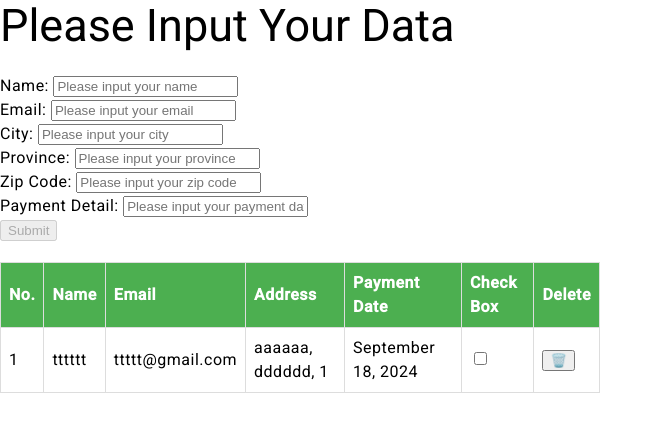
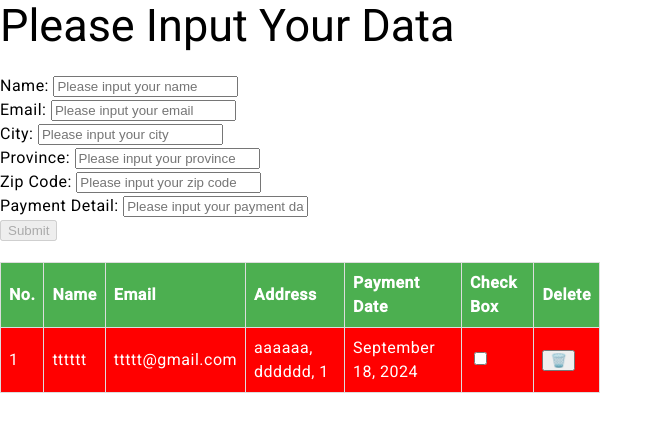
Before and after one commit to loneywalley/Belajar-Angular, an Angular app: page / in a window 1280 px wide. Shown: the top 432 px of the page, without its empty margins (0-663 px from the left). Built offline with nearby package versions, Linux system fonts and the light colour scheme.

Commit message:
Challenge 2

```diff
--- a/src/app/table/table.component.html
+++ b/src/app/table/table.component.html
@@ -11,7 +11,7 @@
       </tr>
     </thead>
     <tbody>
-      <tr *ngFor="let user of dataUsers; let i = index" [class.strikethrough]="user.checked">
+      <tr *ngFor="let user of dataUsers; let i = index" [class.strikethrough]="user.checked" [ngClass]="{'highlight': isHighlight(user.paymentDate)}">
         <td>{{ i + 1 }}</td>
         <td>{{ user.name }}</td>
         <td>{{ user.email }}</td>
--- a/src/app/table/table.component.scss
+++ b/src/app/table/table.component.scss
@@ -26,4 +26,11 @@ table {
 
   .strikethrough {
     text-decoration: line-through;
+    background-color: white;
+    color: black;
   }
+
+  tr.highlight {
+    background-color: red;
+    color: white;
+  }
--- a/src/app/table/table.component.ts
+++ b/src/app/table/table.component.ts
@@ -25,8 +25,7 @@ export class TableComponent {
     }
     paymentDate: Date;
     checked: boolean;
-  }> = []
-  todayDate: Date = new Date();
+  }> = [];
   constructor(private userData: GetService, private snackBarService : SnackBarService){}
     deleteUser(index: number) {
       this.userData.deleteUser(index);
@@ -41,8 +40,10 @@ export class TableComponent {
      this.snackBarService.openSnackBar(message, action);
     }
 
-    dateDifference(date: Date): number{
-      const res = this.todayDate.getDate() - date.getDate();
-      return res
+    isHighlight(datePayment: Date): boolean {
+      const today = new Date();
+      const diffInTime = today.getTime() - new Date(datePayment).getTime();
+      const diffInDays = Math.ceil(diffInTime / (1000 * 3600 * 24));
+      return diffInDays <= 3 && diffInDays >= -3;
     }
   }
```
